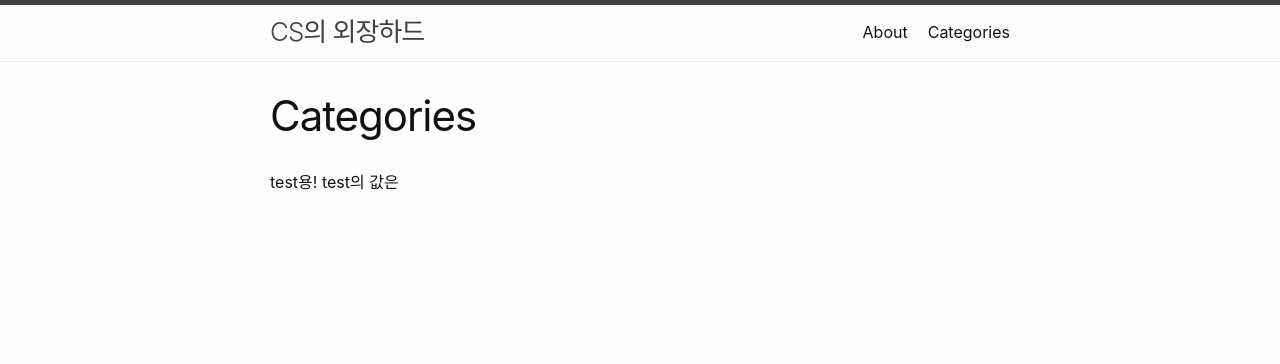
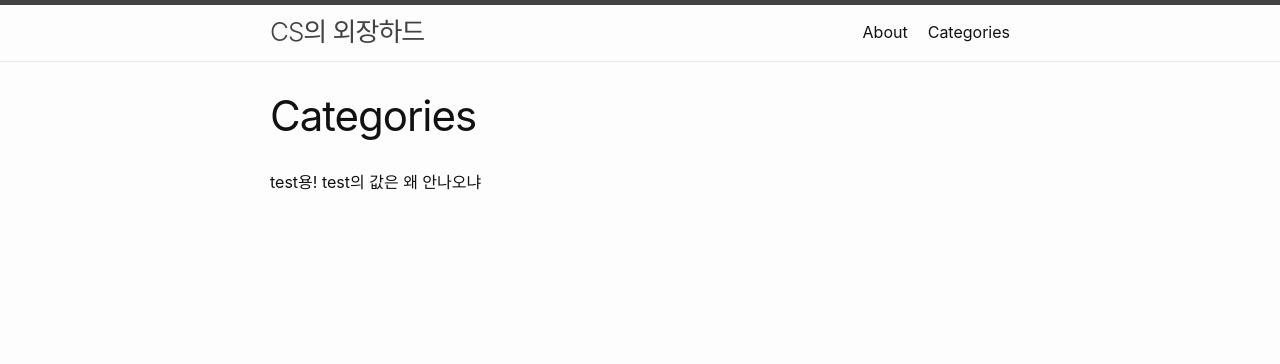
Before and after one commit to ChangSeok-Lee/ChangSeok-Lee.github.io, a Jekyll site: the page built from Category.md, in a window 1280 px wide. Shown: the top 364 px of the page. Built offline with Jekyll 4.4.1, drawn with Linux system fonts in a browser that asks for light colours.

Commit message:
Update Category.md

```diff
--- a/Category.md
+++ b/Category.md
@@ -5,4 +5,4 @@ permalink: /Category/
 ---
 {{% assign site.test=100 %}}
 
-test용! test의 값은 {{site.test}}
+test용! test의 값은 {{site.test}} 왜 안나오냐
```
